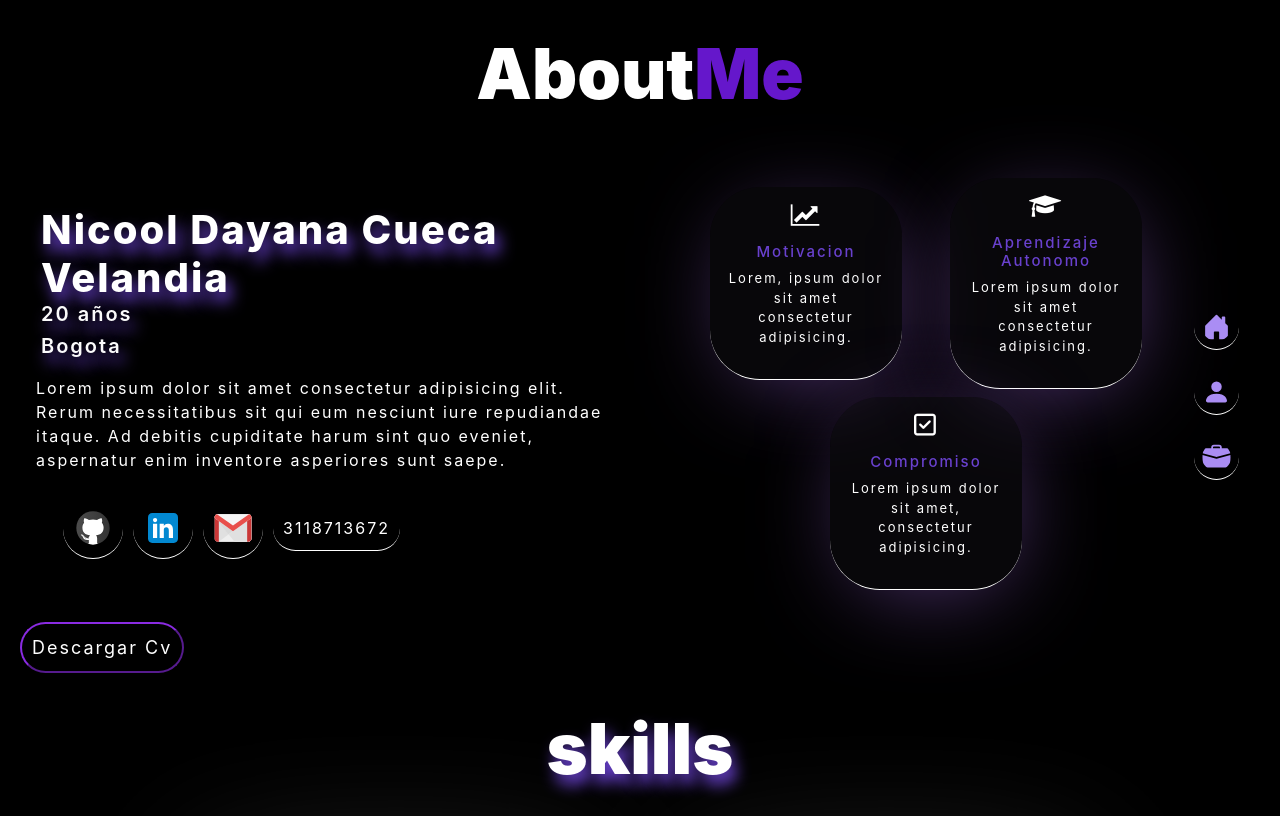
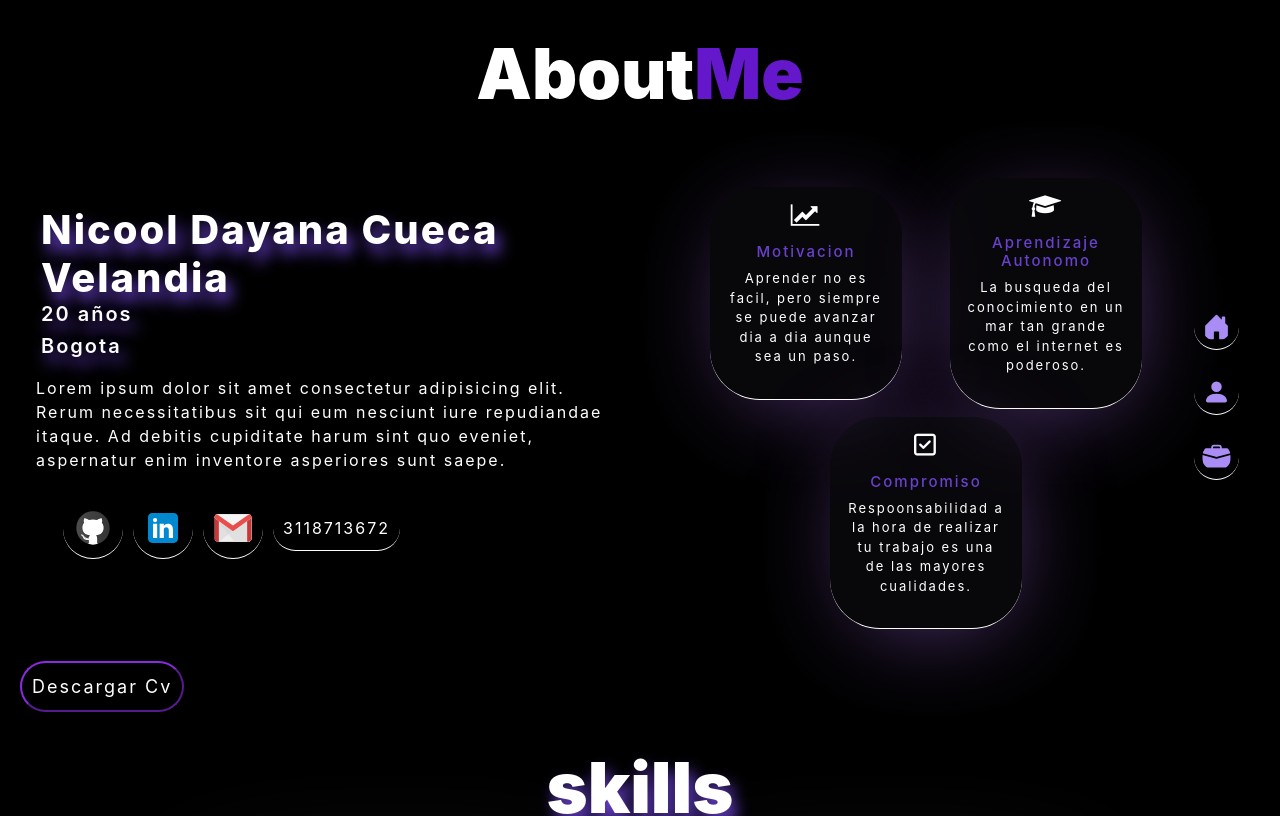
Before and after one commit to NicoolDqek/porta, a React (Create React App) app: page /about in a window 1280 px wide. Shown: the top 816 px of the page. Built offline with nearby package versions, Linux system fonts and the light colour scheme.

Commit message:
tarjetas

```diff
--- a/src/pages/aboutMe/AboutMe.js
+++ b/src/pages/aboutMe/AboutMe.js
@@ -42,19 +42,19 @@ const AboutMe = () => {
         <div className="targeta">
           <span><i class='fa fa-line-chart' height='60px'color='white'></i></span>
           <h5>Motivacion</h5>
-          <p>Lorem, ipsum dolor sit amet consectetur adipisicing.</p>
+          <p>Aprender no es facil, pero siempre se puede avanzar dia a dia aunque sea un paso.</p>
 
         </div>
         <div className="targeta">
           <span><i class='fa fa-graduation-cap' height='10px'color='white'></i></span>
         <h5>Aprendizaje Autonomo</h5>
-          <p>Lorem ipsum dolor sit amet consectetur adipisicing.</p>
+          <p>La busqueda del conocimiento en un mar tan grande como el internet es poderoso.</p>
 
         </div>
         <div className="targeta">
         <span><i class='fa fa-check-square-o' height='60px'color='white'></i></span>
         <h5>Compromiso</h5>
-          <p  >Lorem ipsum dolor sit amet, consectetur adipisicing.</p>
+          <p  >Respoonsabilidad a la hora de realizar tu trabajo es una de las mayores cualidades.</p>
         </div>
        </div>
       </div>
```
Also changed, not shown: 1 other file (tests, documents, lock files or other folders).
